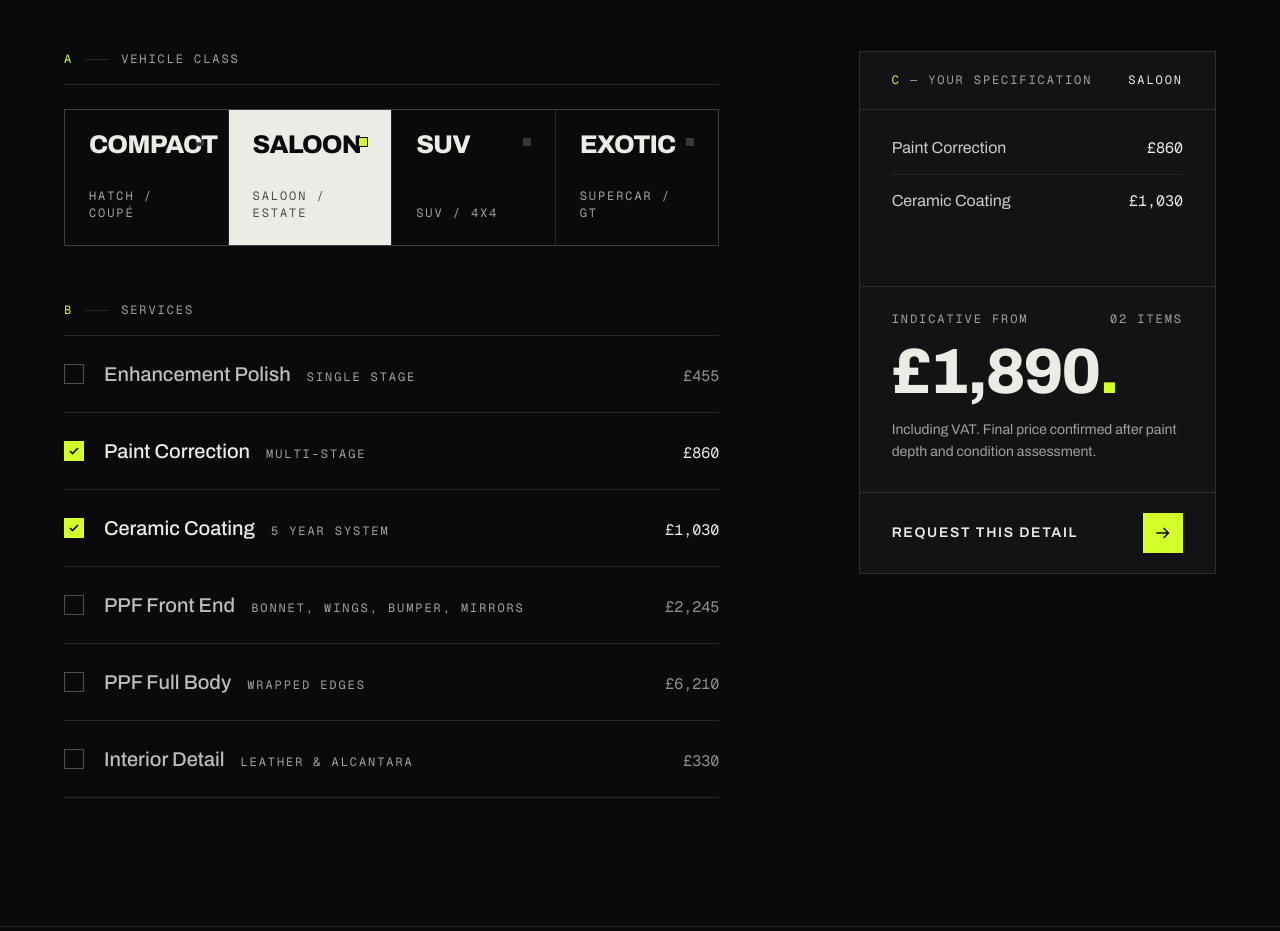
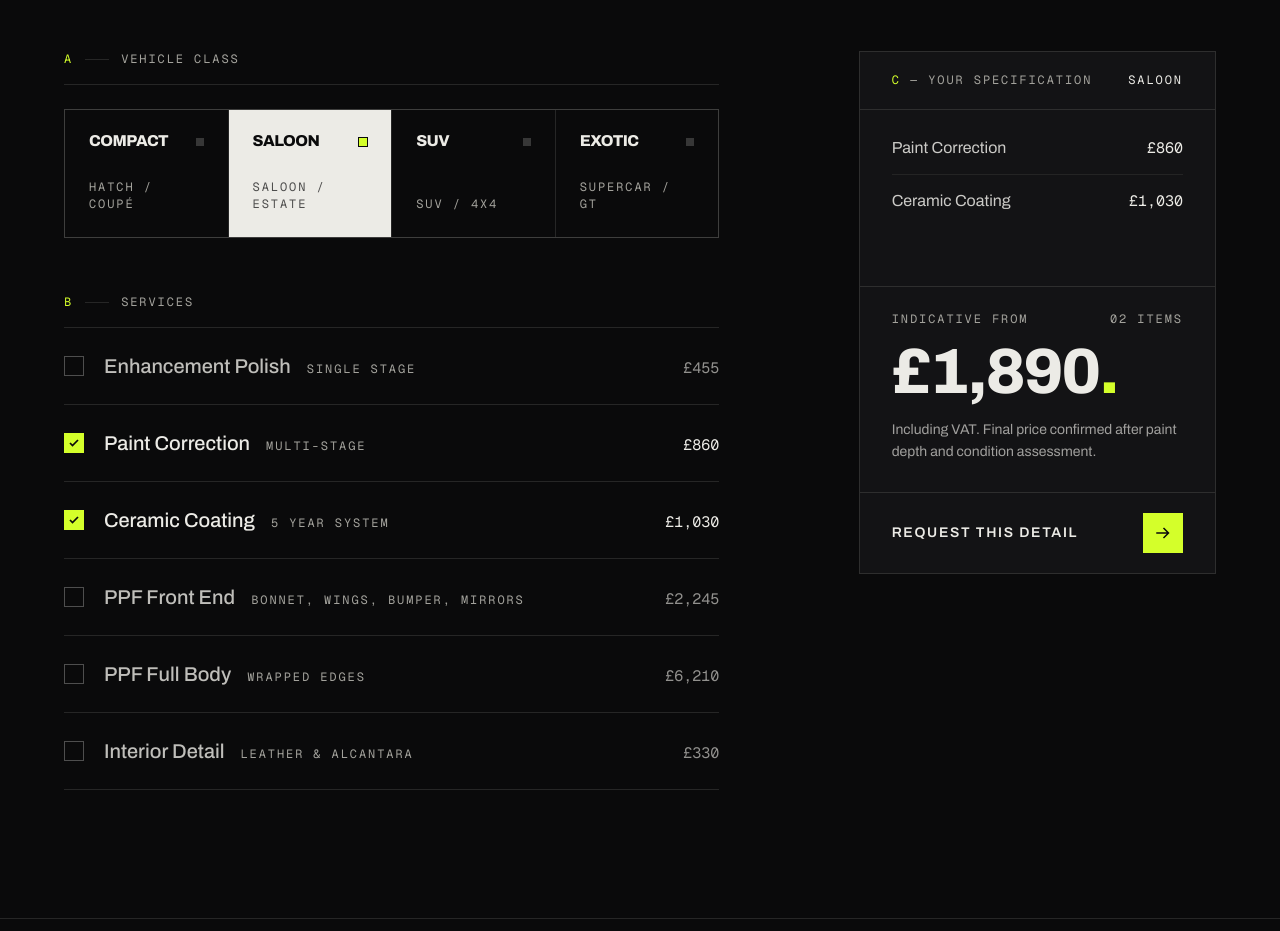
Before and after one commit to ghostmatrix1984/apex-detailing, a Next.js app: page / in a window 1280 px wide. Shown: the part 4200-5131 px from the top of the page. Built offline with nearby package versions, Linux system fonts and the light colour scheme; no server answers.

Commit message:
Fix vehicle title overhang in configurator cards

```diff
--- a/components/build-your-detail.tsx
+++ b/components/build-your-detail.tsx
@@ -103,7 +103,7 @@ export function BuildYourDetail() {
                   return (
                     <label
                       key={v.id}
-                      className={`relative flex cursor-pointer flex-col justify-between gap-8 p-5 transition-colors has-[:focus-visible]:outline-2 has-[:focus-visible]:-outline-offset-2 has-[:focus-visible]:outline-accent md:p-6 ${
+                      className={`@container relative flex cursor-pointer flex-col justify-between gap-8 p-5 transition-colors has-[:focus-visible]:outline-2 has-[:focus-visible]:-outline-offset-2 has-[:focus-visible]:outline-accent md:p-6 ${
                         active
                           ? "bg-foreground text-background"
                           : "bg-background hover:bg-surface"
@@ -117,7 +117,7 @@ export function BuildYourDetail() {
                         onChange={() => setVehicle(v.id)}
                         className="sr-only"
                       />
-                      <span className="font-display text-[clamp(1.375rem,2vw,1.75rem)]">
+                      <span className="font-display text-[min(clamp(1.375rem,2vw,1.75rem),calc(15.5cqi_-_2px))]">
                         {v.label}
                       </span>
                       <span
```
